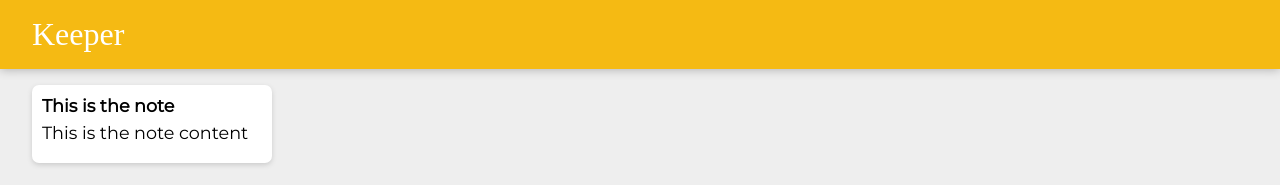
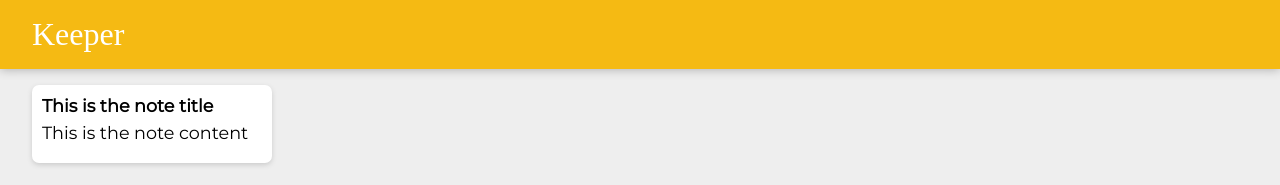
Before and after one commit to YakubuAmidu/keeper, a React (Create React App) app: page / in a window 1280 px wide. Shown: the top 185 px of the page. Built offline with nearby package versions, Linux system fonts and the light colour scheme; a web font is replaced by a local one.

Commit message:
Initial commit

```diff
--- a/src/Footer.jsx
+++ /dev/null
@@ -1,13 +0,0 @@
-import React from 'react';
-
-const Footer = () => {
-  return (
-    <div>
-      <footer>
-        <p>&copy; 2021</p>
-      </footer>
-    </div>
-  );
-};
-
-export default Footer;
--- a/src/components/App.jsx
+++ b/src/components/App.jsx
@@ -1,7 +1,7 @@
 import React from 'react';
 import Header from './Header';
-import Note from '../Note';
-import Footer from '../Footer';
+import Note from './Note';
+import Footer from './Footer';
 
 function App() {
   return (
--- /dev/null
+++ b/src/components/Footer.jsx
@@ -0,0 +1,12 @@
+import React from 'react';
+
+function Footer() {
+  const currentYear = new Date().getFullYear();
+  return (
+    <footer>
+      <p>&copy; {currentYear}</p>
+    </footer>
+  );
+}
+
+export default Footer;
--- a/src/Note.jsx
+++ b/src/components/Note.jsx
@@ -1,14 +1,12 @@
 import React from 'react';
 
-const Note = () => {
+function Note() {
   return (
     <div className='note'>
-      <h1>
-        This is the note <title></title>
-      </h1>
+      <h1>This is the note title</h1>
       <p>This is the note content</p>
     </div>
   );
-};
+}
 
 export default Note;
```
Also changed, not shown: src/index.js (+0 -13 lines).
